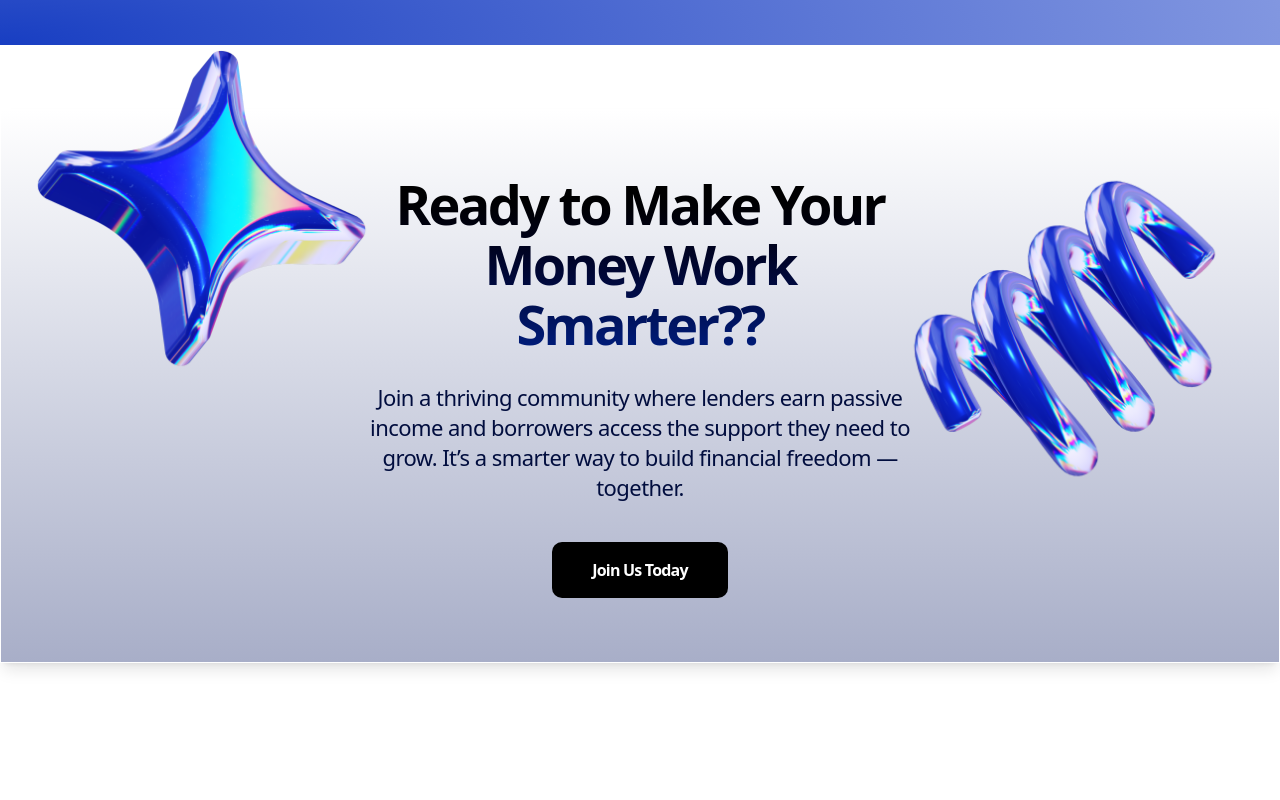
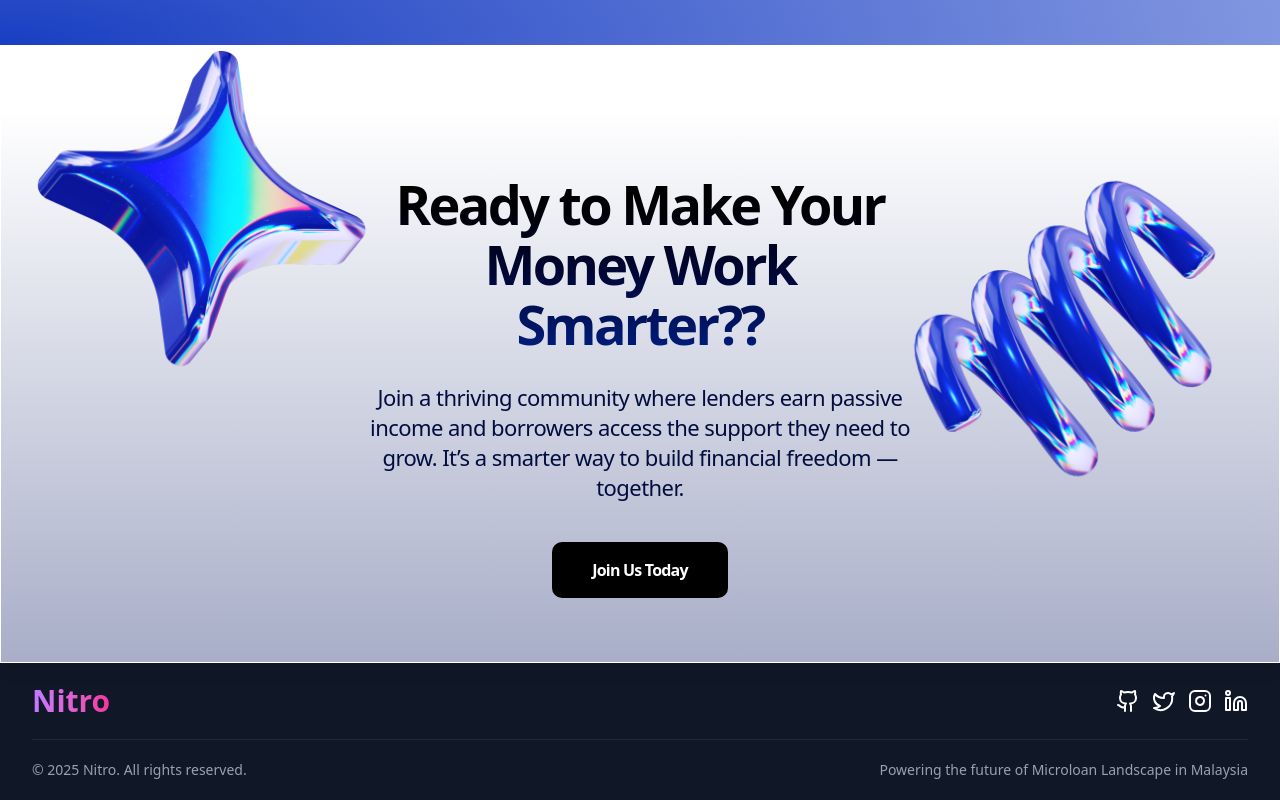
Before and after one commit to JohnsonChin1009/nitro, a Next.js app: page / in a window 1280 px wide. Shown: the part 655-1455 px from the top of the page. Before the commit the page ends 1318 px from the top, so only its background shows below. Built offline with nearby package versions, Linux system fonts and the light colour scheme.

Commit message:
completed Footer

```diff
--- a/components/Footer.tsx
+++ b/components/Footer.tsx
@@ -1,11 +1,66 @@
-import React from 'react'
+"use client";
+import React from "react";
+import { Github, Twitter, Instagram, Linkedin } from "lucide-react";
+import { motion } from "framer-motion";
 
 const Footer = () => {
+  const currentYear = new Date().getFullYear();
+  //Animation Variants:
+  const logoVariants = {
+    hidden: { scale: 0.8, opacity: 0 },
+    visible: {
+      scale: 1,
+      opacity: 1,
+      transition: { type: "spring", stiffness: 100, delay: 0.2 },
+    },
+  };
   return (
-    <footer>
+    <footer className="bg-gray-900 text-gray-700 py-5 px-4 sm:px-6 lg:px-8">
+      <div className="max-w-8xl mx-auto">
+        <div className="flex flex-col md:flex-row justify-between items-center">
+          <motion.div
+            initial="hidden"
+            animate="visible"
+            variants={logoVariants}
+            className="mb-8 md:mb-0"
+          >
+            <h2 className="text-3xl font-bold bg-gradient-to-r from-purple-400 to-pink-500 bg-clip-text text-transparent">
+              Nitro
+            </h2>
+          </motion.div>
 
+          <div className="flex flex-row space-x-3">
+            <div>
+              <Github className="h-6 w-6 text-white" />
+              <span className="sr-only">GitHub</span>
+            </div>
+            <div>
+              <Twitter className="h-6 w-6 text-white" />
+              <span className="sr-only">Twitter</span>
+            </div>
+            <div>
+              <Instagram className="h-6 w-6 text-white" />
+              <span className="sr-only">Instagram</span>
+            </div>
+            <div>
+              <Linkedin className="h-6 w-6 text-white" />
+              <span className="sr-only">LinkedIn</span>
+            </div>
+
+          </div>
+        </div>
+        <motion.div
+          initial={{ opacity: 0, y: 20 }}
+          animate={{ opacity: 1, y: 0 }}
+          transition={{ delay: 0.6 }}
+          className="mt-5 pt-5 border-t border-gray-800 flex flex-col md:flex-row justify-between items-center"
+        >
+          <p className="text-gray-400 text-sm">© {currentYear} Nitro. All rights reserved.</p>
+          <p className="text-gray-400 text-sm mt-4 md:mt-0">Powering the future of Microloan Landscape in Malaysia</p>
+        </motion.div>
+      </div>
     </footer>
-  )
-}
+  );
+};
 
-export default Footer
+export default Footer;
```
